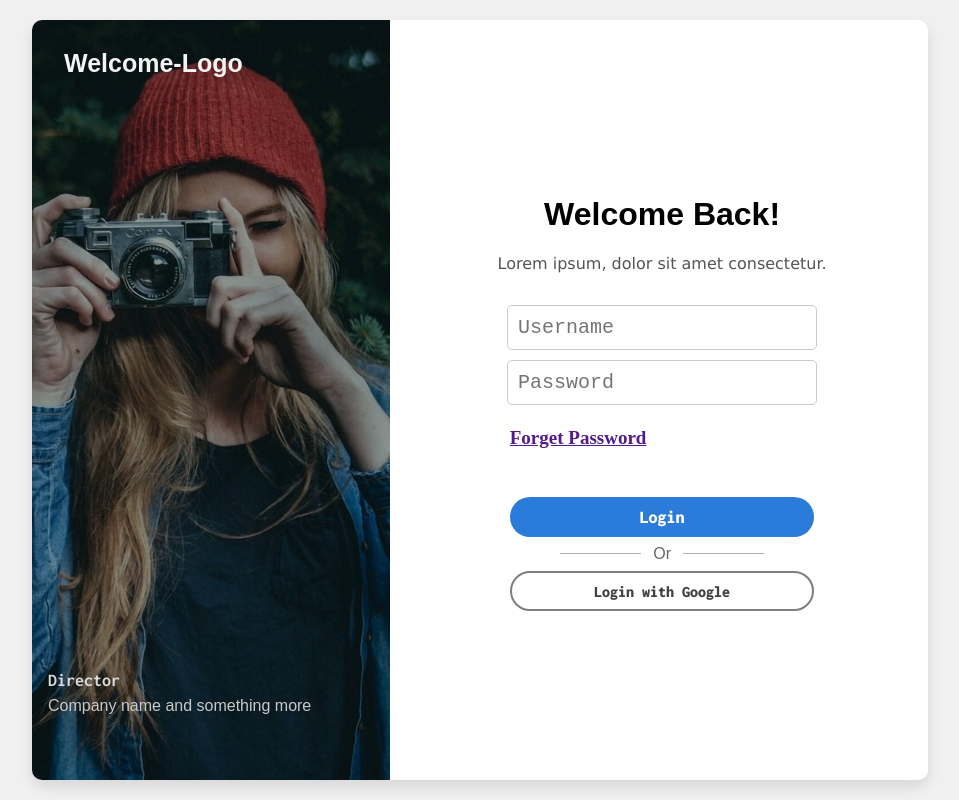
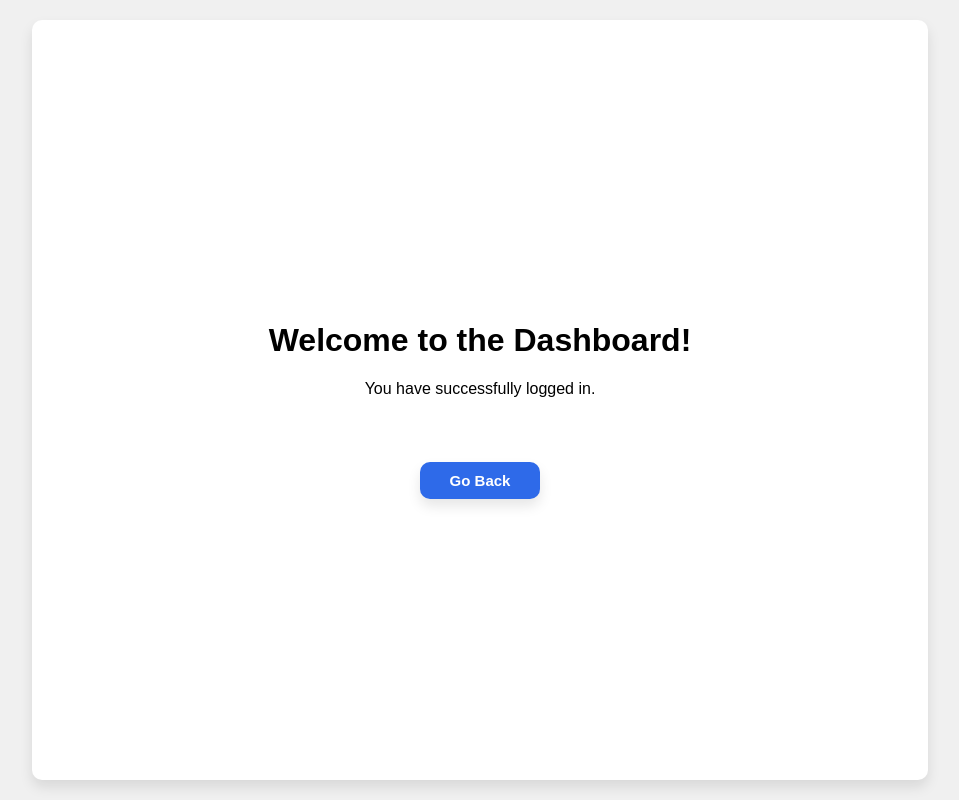
Before and after one commit to Shahziab-code/Login-Page, a React (Vite) app in the folder LoginPageLive/LoginPageLive/: page /Dashboard in a window 1280 px wide. Shown: the whole page, without its empty margins (160-1119 px from the left). Built offline with nearby package versions, Linux system fonts and the light colour scheme; a web font is replaced by a local one.

Commit message:
Login page complete

```diff
--- a/LoginPageLive/LoginPageLive/src/App.jsx
+++ b/LoginPageLive/LoginPageLive/src/App.jsx
@@ -1,18 +1,22 @@
-import { useState } from 'react'
-import './App.css'
-import LoginPage from './Pages/LoginPage'
-import { BrowserRouter as Router, Routes, Route } from 'react-router-dom'
+import { useState } from "react";
+import "./App.css";
+import LoginPage from "./Pages/LoginPage";
+import { BrowserRouter as Router, Routes, Route } from "react-router-dom";
+import Dashboard from "./Pages/Dashboard";
 
 function App() {
-  const [count, setCount] = useState(0)
+  const [count, setCount] = useState(0);
 
   return (
     <>
       <Router>
-        <LoginPage />
+        <Routes>
+          <Route path="/" element={<LoginPage />} />
+          <Route path="/Dashboard" element={<Dashboard />} />
+        </Routes>
       </Router>
     </>
-  )
+  );
 }
 
-export default App
+export default App;
--- /dev/null
+++ b/LoginPageLive/LoginPageLive/src/Pages/Dashboard.jsx
@@ -0,0 +1,26 @@
+import { useNavigate } from 'react-router-dom';
+import './css/Dashboard.css';
+
+const Dashboard = () => {
+    const navigate = useNavigate();
+
+    const handleLogout = () => {
+        localStorage.removeItem("isLoggedIn");
+        navigate(-1);
+    }
+  return (
+    <>
+        <div className="Dashboard">
+            <div className="DashboardContainer">
+                <h1>Welcome to the Dashboard!</h1>
+                <p>You have successfully logged in.</p>
+                <button className='back' onClick={handleLogout}>
+                    Go Back
+                </button>
+            </div>
+        </div>
+    </>
+  )
+}
+
+export default Dashboard
--- a/LoginPageLive/LoginPageLive/src/Pages/LoginPage.jsx
+++ b/LoginPageLive/LoginPageLive/src/Pages/LoginPage.jsx
@@ -1,28 +1,48 @@
 import "./css/Login.css";
 import leftImage from "../assets/leftImage.jpg";
 import { useState } from "react";
+import { useNavigate } from "react-router-dom";
 
 const LoginPage = () => {
   const Fake_User = {
     name: "admin",
-    password: "1234"
+    password: "1234",
   };
 
   const [user, setUser] = useState("");
   const [password, setPassword] = useState("");
   const [error, setError] = useState("");
 
+  const enteredUser = user.trim().toLowerCase();
+  const enteredPassword = password.trim().toLowerCase();
+
+  const realUser = Fake_User.name.trim().toLowerCase();
+  const realPassword = Fake_User.password.trim().toLowerCase();
+
+  const navigate = useNavigate();
 
   const handleSubmit = (e) => {
     e.preventDefault();
-    console.log(user === Fake_User.name && password === Fake_User.password);
 
+    if (enteredUser === realUser && enteredPassword === realPassword) {
+      localStorage.setItem("isLoggedIn", true);
+      navigate("/Dashboard");
+    } else if (enteredUser !== realUser && enteredPassword !== realPassword) {
+      setError("Invalid Username and Password");
+      setUser("");
+      setPassword("");
+    } else if (enteredUser !== realUser) {
+      setError("Invalid Username");
+      setUser("");
+      setPassword("");
+    } else if (enteredPassword !== realPassword) {
+      setError("Invalid Password");
+      setUser("");
+      setPassword("");
+    }
 
-    if (user === Fake_User.name && password === Fake_User.password) {
-      localStorage.setItem("isLoggedIn", true);
-    } else {
-        setError("Invalid Credentials");
-    }
+    setUser("");
+    setPassword("");
   };
 
   return (
--- /dev/null
+++ b/LoginPageLive/LoginPageLive/src/Pages/css/Dashboard.css
@@ -0,0 +1,47 @@
+.Dashboard {
+  width: 100%;
+  height: 100vh;
+  display: flex;
+  justify-content: center;
+  align-items: center;
+  background-color: #f0f0f0;
+}
+
+.DashboardContainer {
+  width: 70%;
+  height: 95vh;
+  display: flex;
+  justify-content: center;
+  align-items: center;
+  flex-direction: column;
+  background-color: white;
+  box-shadow: 0 7px 13px rgba(0, 0, 0, 0.1);
+  border-radius: 10px;
+}
+
+.DashboardContainer p {
+  margin-top: 0;
+  margin-bottom: 4rem;
+}
+
+.back {
+  padding: 10px 30px 10px 30px;
+  font-size: 15px;
+  font-weight: 900;
+  color: #ffffff;
+  background-color: #2e6ae9;
+  border: none;
+  border-radius: 10px;
+  box-shadow: 0 7px 13px rgba(0, 0, 0, 0.1);
+}
+
+.back:hover {
+  background-color: white;
+  color: #2e6ae9;
+  cursor: pointer;
+}
+
+.back:active {
+  transform: scale(0.92);
+  color: rgb(105, 105, 105);
+}
```
Lines whose indentation alone changed are shown as unchanged.
